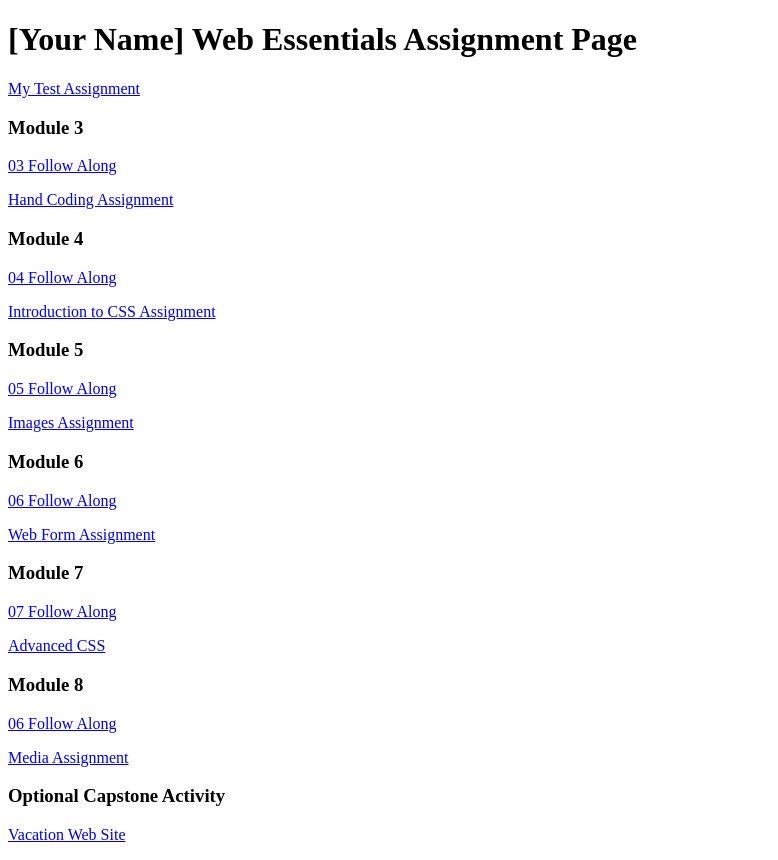
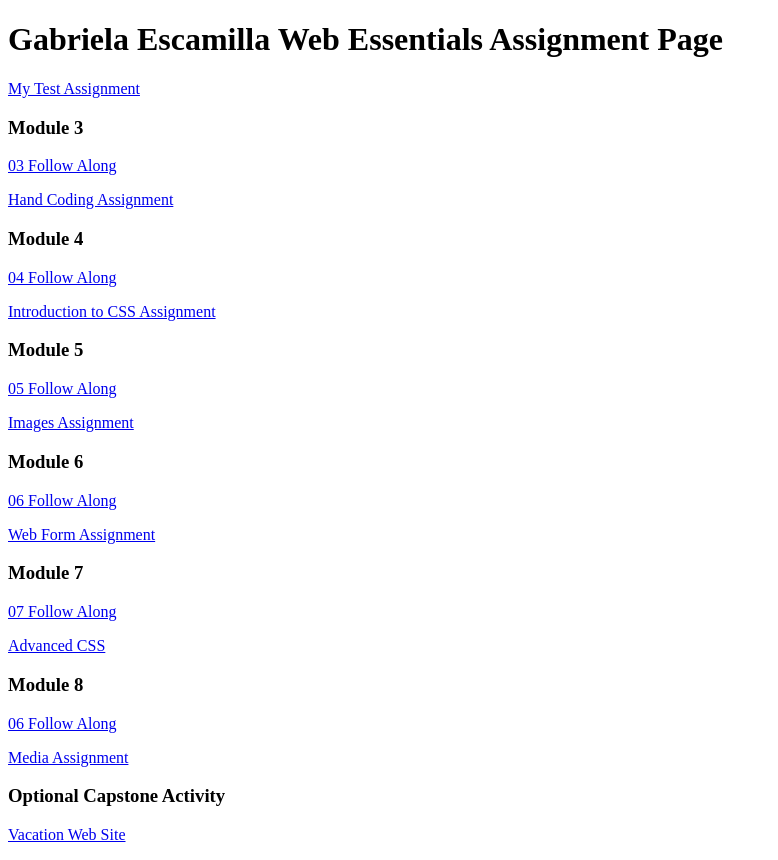
Before and after one commit to Esca02Gabby/dwdd1600, a plain HTML site: page index.html in a window 1280 px wide. Shown: the whole page, without its empty margins (0-778 px from the left). Drawn offline with Linux system fonts and the light colour scheme.

Commit message:
Added my name

```diff
--- a/index.html
+++ b/index.html
@@ -6,7 +6,7 @@
 		<title>dwdd 1600 assignment list page</title>
 	</head>
 	<body>
-		<h1>[Your Name] Web Essentials Assignment Page</h1>
+		<h1>Gabriela Escamilla Web Essentials Assignment Page</h1>
 		<p><a href="01test">My Test Assignment</a></p>
 
 		<h3>Module 3</h3>
```
